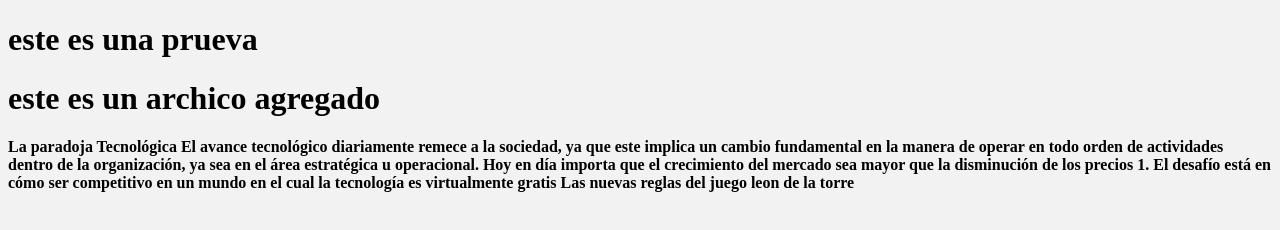
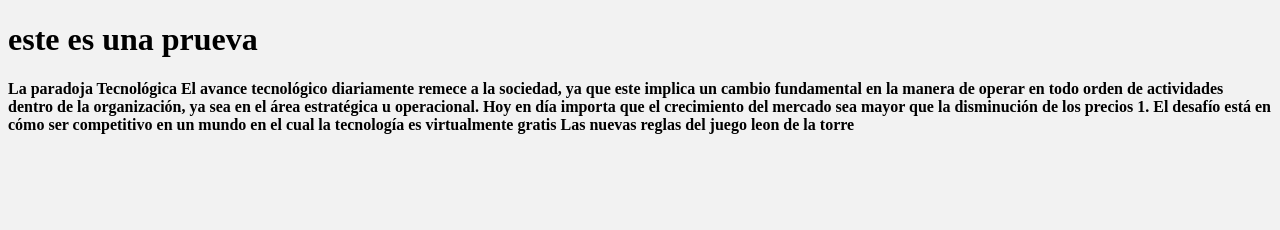
Before and after one commit to jesusmac123leon/prueva1, a plain HTML site: page index.html in a window 1280 px wide. Drawn offline with Linux system fonts and the light colour scheme.

```diff
--- a/estilo.css
+++ /dev/null
@@ -1,4 +0,0 @@
-html,body{
-	background: #f2f2f2;
-	font-weight: bold;
-}
--- a/index.html
+++ b/index.html
@@ -7,7 +7,7 @@
 <body>
 <div>
 	<h1>este es una prueva </h1>
-	<h1>este  es un archico agregado  </h1>
+
 
 	La paradoja Tecnológica
 El avance tecnológico diariamente remece a la sociedad, ya que este implica un cambio fundamental en la manera de operar en todo orden de actividades dentro de la organización, ya sea en el área estratégica u operacional.
```
